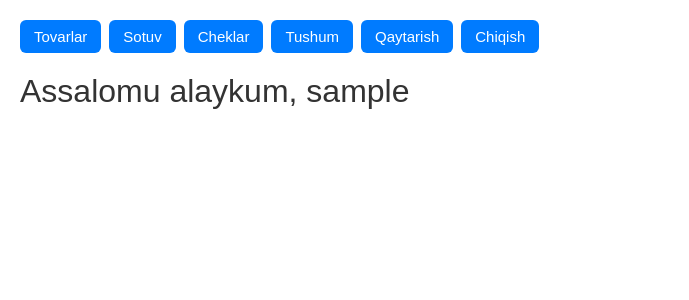
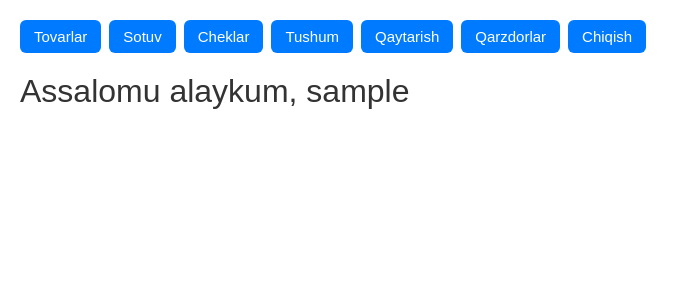
Before and after one commit to alijonovaward/xozmag, a Django app: page / in a window 1280 px wide. Shown: the top 300 px of the page, without its empty margins (0-689 px from the left). Run offline with Django 5.2, Linux system fonts and the light colour scheme; the visitor is signed in with stand-in values (Sample User, id 1).

Commit message:
Qarzdorlar bolimi qo'shildi, endi implement qilinadi

```diff
--- a/templates/home/home.html
+++ b/templates/home/home.html
@@ -65,6 +65,7 @@
         <a href="{% url 'receipt_list' %}">Cheklar</a>
         <a href="{% url 'dashboard' %}">Tushum</a>
         <a href="{% url 'return_page' %}">Qaytarish</a>
+        <a href="{% url 'sales_page' %}">Qarzdorlar</a>
         <a href="{% url 'logout' %}">Chiqish</a>
     </nav>
 
--- a/templates/products/product_list.html
+++ b/templates/products/product_list.html
@@ -131,6 +131,7 @@
     <a href="{% url 'receipt_list' %}">Cheklar</a>
     <a href="{% url 'dashboard' %}">Tushum</a>
     <a href="{% url 'return_page' %}">Qaytarish</a>
+    <a href="{% url 'sales_page' %}">Qarzdorlar</a>
     <a href="{% url 'logout' %}">Chiqish</a>
   </nav>
 
--- a/templates/returns/return_page.html
+++ b/templates/returns/return_page.html
@@ -92,6 +92,7 @@
         <a href="{% url 'receipt_list' %}">Cheklar</a>
         <a href="{% url 'dashboard' %}">Tushum</a>
         <a href="{% url 'return_page' %}">Qaytarish</a>
+        <a href="{% url 'sales_page' %}">Qarzdorlar</a>
         <a href="{% url 'logout' %}">Chiqish</a>
     </nav>
     <div class="form-card">
--- a/templates/returns/returned_list.html
+++ b/templates/returns/returned_list.html
@@ -114,6 +114,7 @@
         <a href="{% url 'receipt_list' %}">Cheklar</a>
         <a href="{% url 'dashboard' %}">Tushum</a>
         <a href="{% url 'return_page' %}">Qaytarish</a>
+        <a href="{% url 'sales_page' %}">Qarzdorlar</a>
         <a href="{% url 'logout' %}">Chiqish</a>
     </nav>
     <div class="table-card">
--- a/templates/sale/receipts.html
+++ b/templates/sale/receipts.html
@@ -239,6 +239,7 @@
     <a href="{% url 'receipt_list' %}">Cheklar</a>
     <a href="{% url 'dashboard' %}">Tushum</a>
     <a href="{% url 'return_page' %}">Qaytarish</a>
+    <a href="{% url 'sales_page' %}">Qarzdorlar</a>
     <a href="{% url 'logout' %}">Chiqish</a>
   </nav>
 
--- a/templates/sale/sales.html
+++ b/templates/sale/sales.html
@@ -160,6 +160,7 @@
     <a href="{% url 'receipt_list' %}">Cheklar</a>
     <a href="{% url 'dashboard' %}">Tushum</a>
     <a href="{% url 'return_page' %}">Qaytarish</a>
+    <a href="{% url 'sales_page' %}">Qarzdorlar</a>
     <a href="{% url 'logout' %}">Chiqish</a>
   </nav>
 
--- a/templates/stats/dashboard.html
+++ b/templates/stats/dashboard.html
@@ -132,6 +132,7 @@
     <a href="{% url 'receipt_list' %}">Cheklar</a>
     <a href="{% url 'dashboard' %}">Tushum</a>
     <a href="{% url 'return_page' %}">Qaytarish</a>
+    <a href="{% url 'sales_page' %}">Qarzdorlar</a>
     <a href="{% url 'logout' %}">Chiqish</a>
   </nav>
 
```
